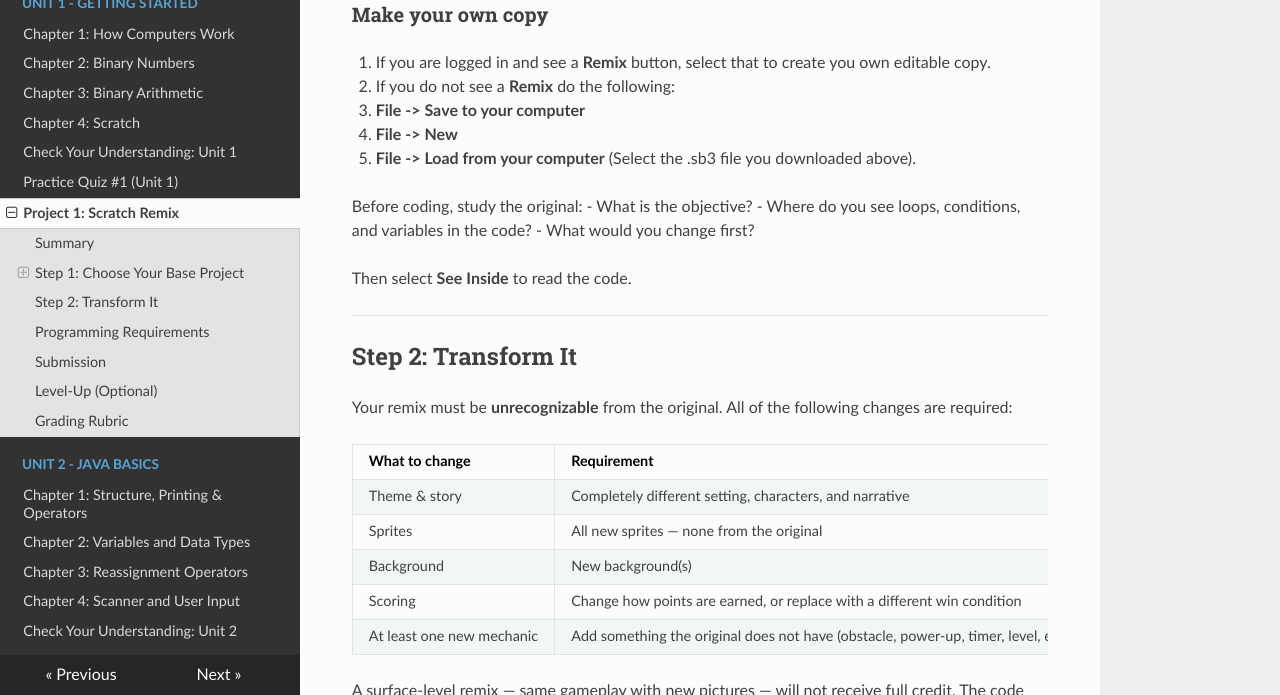
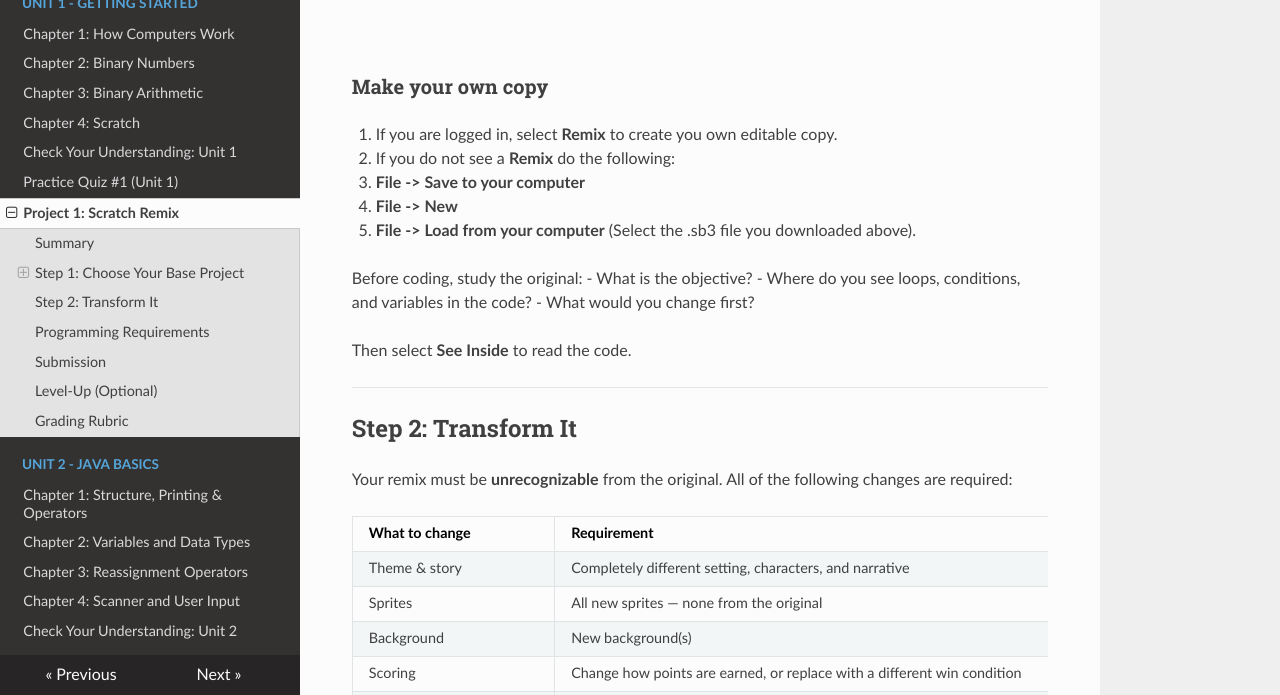
Before and after one commit to kjergens/cs1-site, an MkDocs documentation site: the page built from docs/projects/project1.md, in a window 1280 px wide and 900 px high, scrolled down 1386 px, cut to the strip 205-900 px from the top of the window. Built offline with MkDocs 1.6.1, drawn with Linux system fonts in a browser that asks for light colours; nearby versions of some CDN libraries.

Commit message:
Fix instructions for creating an editable copy

```diff
--- a/docs/projects/project1.md
+++ b/docs/projects/project1.md
@@ -24,8 +24,10 @@ Remix one of these two games:
 **Two-player game**: [Jetpack Wars on Scratch](https://scratch.mit.edu/projects/1385292032)
 <iframe src="https://scratch.mit.edu/projects/1385292032/embed" allowtransparency="true" width="485" height="402" frameborder="0" scrolling="no" allowfullscreen></iframe>
 
+<br><br>
+
 ### Make your own copy ###
-1. If you are logged in and see a **Remix** button, select that to create you own editable copy.
+1. If you are logged in, select **Remix** to create you own editable copy.
 2. If you do not see a **Remix** do the following:
 - **File -> Save to your computer**
 - **File -> New**
```
